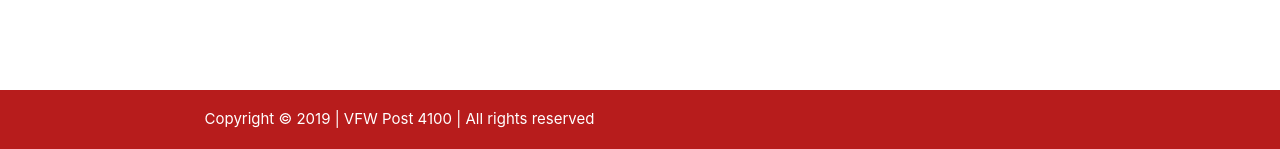
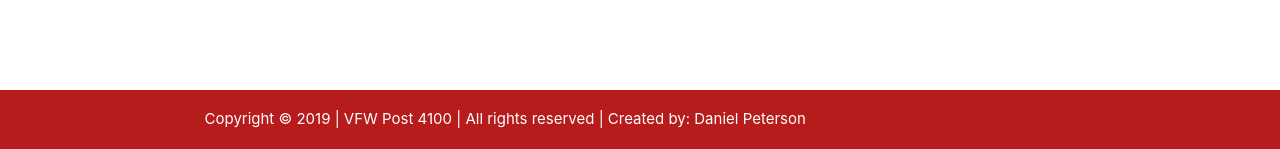
Before and after one commit to Dannyp123/VFW-Post-4100, a Django app: page / in a window 1280 px wide. Shown: the part 1266-1415 px from the top of the page. Run offline with Django 3.2, Linux system fonts and the light colour scheme.

Commit message:
added a created by tab

```diff
--- a/app/templates/home.html
+++ b/app/templates/home.html
@@ -117,7 +117,7 @@
 <footer>
     <div class="footer red darken-4">
         <div class="container">
-            <span class="white-text">Copyright &copy 2019 | VFW Post 4100 | All rights reserved</span>
+            <span class="white-text">Copyright &copy 2019 | VFW Post 4100 | All rights reserved | Created by: Daniel Peterson</span>
         </div>
     </div>
 </footer>
```
